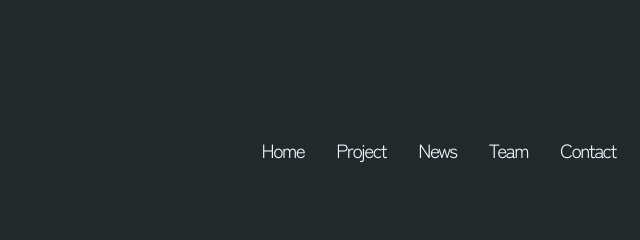
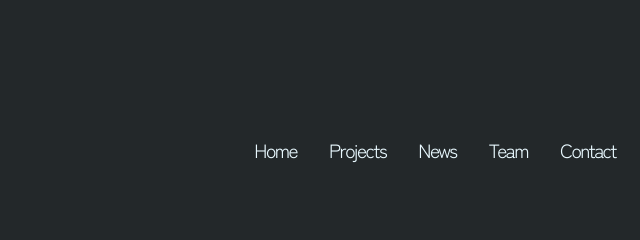
Before and after one commit to sergy444/Proyecto1_LucaTic, a plain HTML site: page EN/project-detail/project-detail-MetalWolf.html in a window 1280 px wide. Shown: the top 240 px of the page, 574-1214 px from the left. Drawn offline with nearby package versions, Linux system fonts and the light colour scheme.

Commit message:
nav bug metalWolf

```diff
--- a/EN/project-detail/project-detail-MetalWolf.html
+++ b/EN/project-detail/project-detail-MetalWolf.html
@@ -25,7 +25,7 @@
                         </h1>
                         <ul class="d-none d-md-flex">
                             <li class="nav-link"><a href="../index.html">Home</a></li>
-                            <li class="nav-link"><a href="../project.html">Project</a></li>
+                            <li class="nav-link"><a href="../projects.html">Projects</a></li>
                             <li class="nav-link"><a href="../news.html">News</a></li>
                             <li class="nav-link"><a href="../team.html">Team</a></li>
                             <li class="nav-link"><a href="../contact.html">Contact</a></li>
@@ -45,7 +45,7 @@
                                 <div class="bg-custom p-4">
                                     <ul class="d-flex flex-column">
                                         <li class="nav-link"><a href="../index.html">Home</a></li>
-                                        <li class="nav-link"><a href="../project.html">Project</a></li>
+                                        <li class="nav-link"><a href="../projects.html">Projects</a></li>
                                         <li class="nav-link"><a href="../news.html">News</a></li>
                                         <li class="nav-link"><a href="../team.html">Team</a></li>
                                         <li class="nav-link"><a href="../contact.html">Contact</a></li>
```
